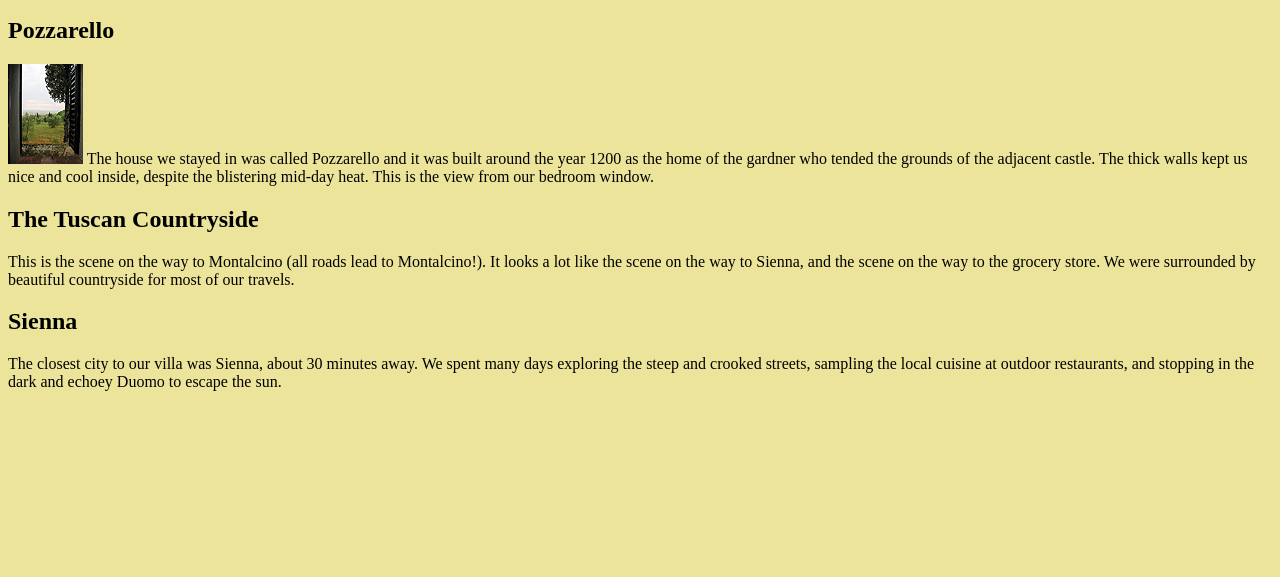
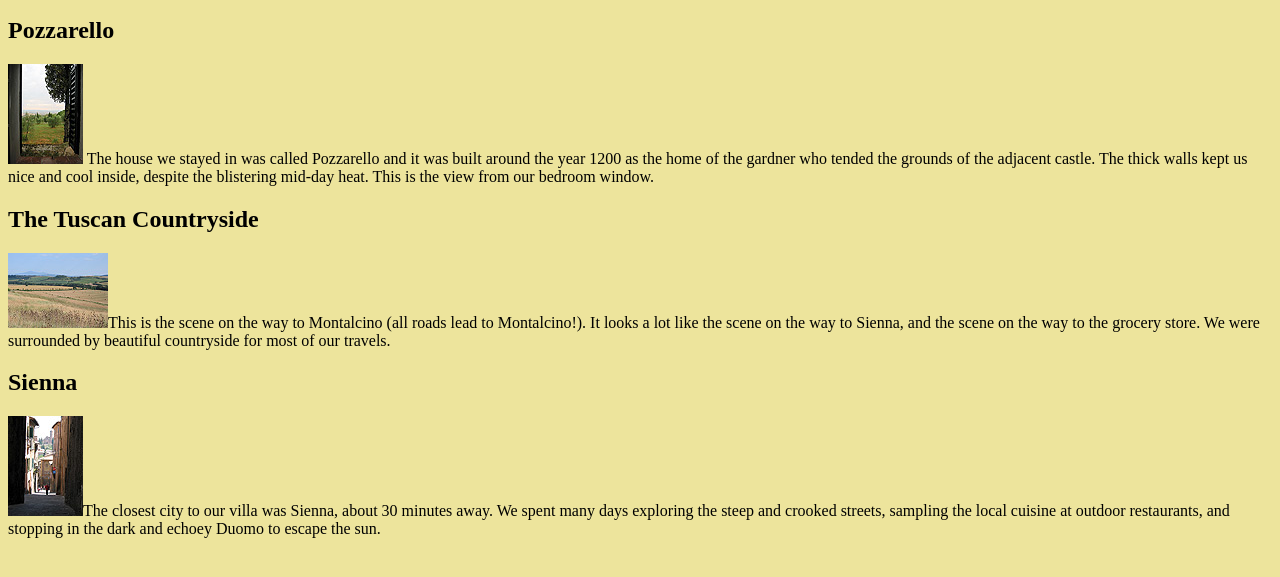
Before and after one commit to michellebrello/nutscape, a plain HTML site: page tuscany/index.html in a window 1280 px wide. Shown: the part 101-678 px from the top of the page. Drawn offline with Linux system fonts and the light colour scheme.

Commit message:
completed 7-1

```diff
--- a/tuscany/index.html
+++ b/tuscany/index.html
@@ -17,10 +17,10 @@
 <p><a href="window.html"><img src="thumbnails/window_thumb.jpg" alt="view from the bedroom window" width="75" height="100"></a> The house we stayed in was called Pozzarello and it was built around the year 1200 as the home of the gardner who tended the grounds of the adjacent castle. The thick walls kept us nice and cool inside, despite the blistering mid-day heat. This is the view from our bedroom window.</p>
 
 <h2>The Tuscan Countryside</h2>
-<p>This is the scene on the way to Montalcino (all roads lead to Montalcino!). It looks a lot like the scene on the way to Sienna, and the scene on the way to the grocery store. We were surrounded by beautiful countryside for most of our travels.</p>
+<p><a href="countryside_thumb.html"><img src="thumbnails/countryside_thumb.jpg" alt="view on the way to Montalcino" width="100" height="75"></a>This is the scene on the way to Montalcino (all roads lead to Montalcino!). It looks a lot like the scene on the way to Sienna, and the scene on the way to the grocery store. We were surrounded by beautiful countryside for most of our travels.</p>
 
 <h2>Sienna</h2>
-<p>The closest city to our villa was Sienna, about 30 minutes away. We spent many days exploring the steep and crooked streets, sampling the local cuisine at outdoor restaurants, and stopping in the dark and echoey Duomo to escape the sun.</p>
+<p><a href="sienna_thumb.html"><img src="thumbnails/sienna_thumb.jpg" alt="city of Sienna" width="75" height="100"></a>The closest city to our villa was Sienna, about 30 minutes away. We spent many days exploring the steep and crooked streets, sampling the local cuisine at outdoor restaurants, and stopping in the dark and echoey Duomo to escape the sun.</p>
 
 
 </body>
```
Also changed, not shown: tuscany/countryside.html (+1 -1 lines), tuscany/sienna.html (+1 -1 lines).
